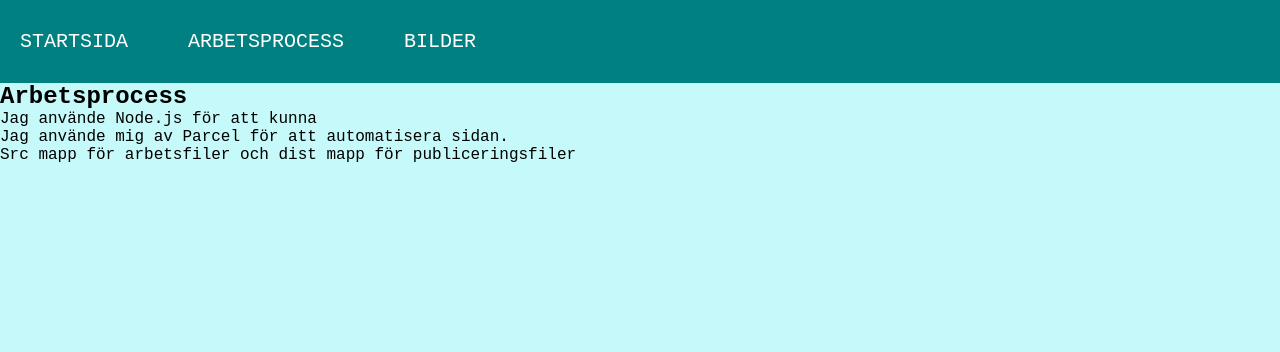
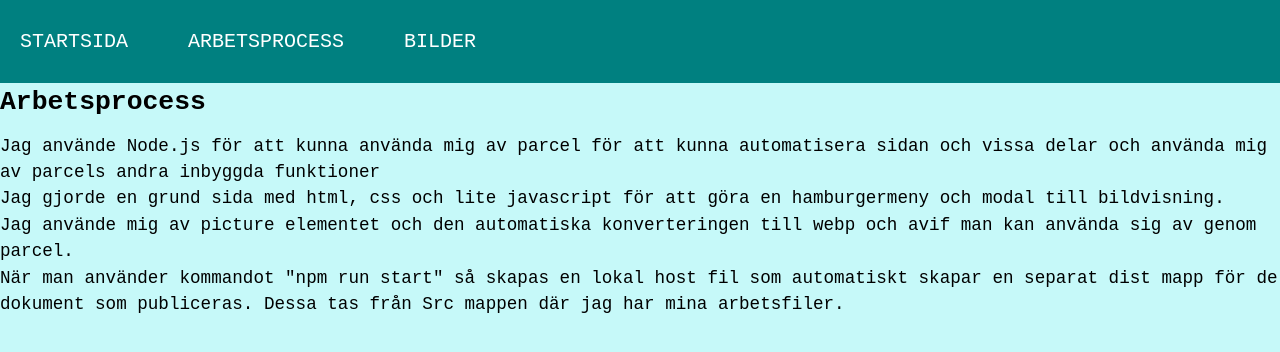
Before and after one commit to weirdiful/DT211-Moment-1, a website built with Parcel: page src/about.html in a window 1280 px wide. Built offline with nearby package versions, Linux system fonts and the light colour scheme.

Commit message:
about sidan

```diff
--- a/src/about.html
+++ b/src/about.html
@@ -46,11 +46,14 @@
                 }
                 </script>
 
-    <div>
+    <div class="start-info">
         <h2>Arbetsprocess</h2>
-        <p>Jag använde Node.js för att kunna </p>
-        <p>Jag använde mig av Parcel för att automatisera sidan.</p>
-        <p>Src mapp för arbetsfiler och dist mapp för publiceringsfiler</p>
+        <p>Jag använde Node.js för att kunna använda mig av parcel för att kunna automatisera sidan och vissa delar och använda mig av parcels andra inbyggda funktioner </p>
+        <p>Jag gjorde en grund sida med html, css och lite javascript för att göra en hamburgermeny och modal till bildvisning.</p>
+        <p>Jag använde mig av picture elementet och den automatiska konverteringen till webp och avif man kan använda sig av genom parcel. </p>
+        <p>När man använder kommandot "npm run start" så skapas en lokal host fil som automatiskt skapar en separat dist mapp för de dokument som publiceras. Dessa tas från Src mappen där jag har mina arbetsfiler. </p>
+
+
 
 
     </div>
```
Also changed, not shown: dist/about.html.
